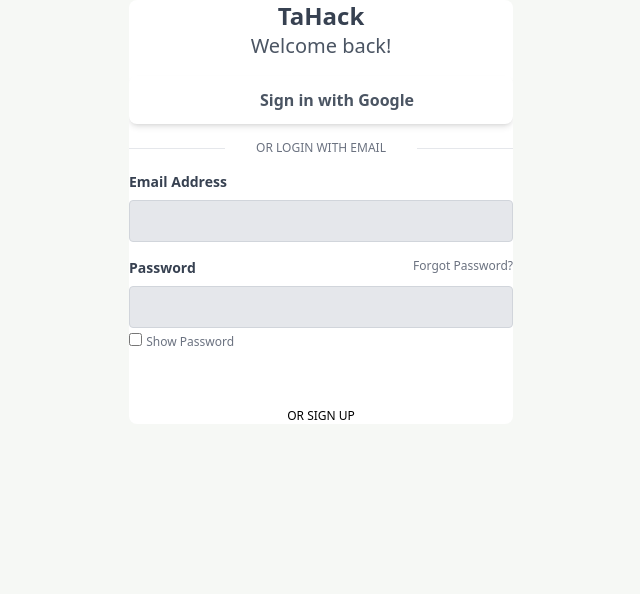
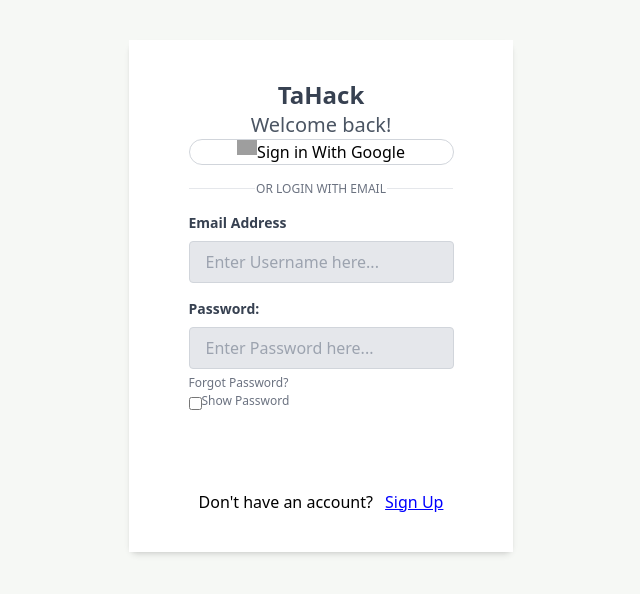
Before and after one commit to mjvdelacruz1/finalTaHack, a Django app: page /login/ in a window 1280 px wide. Shown: the part 48-642 px from the top of the page, without its empty margins (319-959 px from the left). Run offline with Django 4.2, Linux system fonts and the light colour scheme; style sheets or scripts are compiled from the project's sources; some libraries are stand-ins or nearby versions; grey boxes are pictures that could not be loaded.

Commit message:
fixed log in front and back end problems

```diff
--- a/users/templates/users/login.html
+++ b/users/templates/users/login.html
@@ -10,8 +10,8 @@
 
 <script>
   function togglePasswordVisibility() {
-      const passwordInput = document.getElementById('password'
-      passwordInput.type = passwordInput.type === 'password' ; 'text' : 'password'; }
+    const passwordInput = document.getElementById('password');
+    passwordInput.type = (passwordInput.type === 'password') ? 'text' : 'password';}
 
   document.addEventListener("DOMContentLoaded", function () {
     const dropdownToggle = document.getElementById("user-menu-button");
@@ -156,64 +156,145 @@
       </div> -->
     </header>
 
+
+    <div class="flex flex-wrap min-h-screen w-full content-center justify-center py-10">
+
+      <!-- Login component -->
+      <div class="flex shadow-md bg-green-800 rounded-lg my-8 mb-8">
+        <!-- Login form -->
+        <div class="flex flex-wrap content-center justify-center rounded-l-md bg-white" style="width: 24rem; height: 32rem;">
+          <div class="flex flex-col justify-center w-72 py-8">
+            <!-- Heading -->
+            <!-- <h1 class="text-xl font-semibold">Sign in to TaHack</h1> -->
+
+            <!-- <div class="lg:w-1/4 md:w-1/2 w-full px-4">
+
+              <span class="inline-flex sm:ml-auto sm:mt-0 mt-2 justify-center sm:justify-start">
+
+                <a class="text-gray-500">
+                  <svg fill="currentColor" stroke-linecap="round" stroke-linejoin="round" stroke-width="2" class="w-5 h-5" viewBox="0 0 24 24">
+                    <path d="M18 2h-3a5 5 0 00-5 5v3H7v4h3v8h4v-8h3l1-4h-4V7a1 1 0 011-1h3z"></path>
+                  </svg>
+                </a>
+
+                <a class="ml-3 text-gray-500">
+                  <svg fill="currentColor" stroke-linecap="round" stroke-linejoin="round" stroke-width="2" class="w-5 h-5" viewBox="0 0 24 24">
+                    <path d="M23 3a10.9 10.9 0 01-3.14 1.53 4.48 4.48 0 00-7.86 3v1A10.66 10.66 0 013 4s-4 9 5 13a11.64 11.64 0 01-7 2c9 5 20 0 20-11.5a4.5 4.5 0 00-.08-.83A7.72 7.72 0 0023 3z"></path>
+                  </svg>
+                </a>
+
+                <a class="ml-3 text-gray-500">
+                  <svg fill="none" stroke="currentColor" stroke-linecap="round" stroke-linejoin="round" stroke-width="2" class="w-5 h-5" viewBox="0 0 24 24">
+                    <rect width="20" height="20" x="2" y="2" rx="5" ry="5"></rect>
+                    <path d="M16 11.37A4 4 0 1112.63 8 4 4 0 0116 11.37zm1.5-4.87h.01"></path>
+                  </svg>
+                </a>
+
+                <a class="ml-3 text-gray-500">
+                  <svg fill="currentColor" stroke="currentColor" stroke-linecap="round" stroke-linejoin="round" stroke-width="0" class="w-5 h-5" viewBox="0 0 24 24">
+                    <path stroke="none" d="M16 8a6 6 0 016 6v7h-4v-7a2 2 0 00-2-2 2 2 0 00-2 2v7h-4v-7a6 6 0 016-6zM2 9h4v12H2z"></path>
+                    <circle cx="4" cy="4" r="2" stroke="none"></circle>
+                  </svg>
+                </a>
+
+              </span>
+
+            </div> -->
+
+            <form method="post" action="{% url 'users:loginView' %}">
+              {% csrf_token %}
+              <!-- dito start -->
               <div class="py-16">
+
                 <div class="flex bg-white rounded-lg shadow-lg overflow-hidden mx-auto max-w-sm lg:max-w-xl">
 
                     <div class="w-full p-8 ">
                         <h2 class="text-2xl font-semibold text-gray-700 text-center">TaHack</h2>
                         <p class="text-xl text-gray-600 text-center">Welcome back!</p>
-          <a href="#" class="flex items-center justify-center mt-4 text-blue-50 rounded-lg shadow-md hover:bg-gray-100">
-              <div class="px-4 py-3">
-                  <svg class="h-6 w-6" viewBox="0 0 40 40">
-                      <path
-                          d="M36.3425 16.7358H35V16.6667H20V23.3333H29.4192C28.045 27.2142 24.3525 30 20 30C14.4775 30 10 25.5225 10 20C10 14.4775 14.4775 9.99999 20 9.99999C22.5492 9.99999 24.8683 10.9617 26.6342 12.5325L31.3483 7.81833C28.3717 5.04416 24.39 3.33333 20 3.33333C10.7958 3.33333 3.33335 10.7958 3.33335 20C3.33335 29.2042 10.7958 36.6667 20 36.6667C29.2042 36.6667 36.6667 29.2042 36.6667 20C36.6667 18.8825 36.5517 17.7917 36.3425 16.7358Z"
-                          fill="#FFC107" />
-                      <path
-                          d="M5.25497 12.2425L10.7308 16.2583C12.2125 12.59 15.8008 9.99999 20 9.99999C22.5491 9.99999 24.8683 10.9617 26.6341 12.5325L31.3483 7.81833C28.3716 5.04416 24.39 3.33333 20 3.33333C13.5983 3.33333 8.04663 6.94749 5.25497 12.2425Z"
-                          fill="#FF3D00" />
-                      <path
-                          d="M20 36.6667C24.305 36.6667 28.2167 35.0192 31.1742 32.34L26.0159 27.975C24.3425 29.2425 22.2625 30 20 30C15.665 30 11.9842 27.2359 10.5975 23.3784L5.16254 27.5659C7.92087 32.9634 13.5225 36.6667 20 36.6667Z"
-                          fill="#4CAF50" />
-                      <path
-                          d="M36.3425 16.7358H35V16.6667H20V23.3333H29.4192C28.7592 25.1975 27.56 26.805 26.0133 27.9758C26.0142 27.975 26.015 27.975 26.0158 27.9742L31.1742 32.3392C30.8092 32.6708 36.6667 28.3333 36.6667 20C36.6667 18.8825 36.5517 17.7917 36.3425 16.7358Z"
-                          fill="#1976D2" />
-                  </svg>
-              </div>
-              <h1 class="px-4 py-3 w-5/6 text-center text-gray-600 font-bold">Sign in with Google</h1>
-          </a>
+
+                        <button class="flex flex-wrap justify-center w-full border border-gray-300 hover:border-gray-500 px-2 py-1.5 rounded-full">
+                          <img class="w-5 mr-2" src="https://lh3.googleusercontent.com/COxitqgJr1sJnIDe8-jiKhxDx1FrYbtRHKJ9z_hELisAlapwE9LUPh6fcXIfb5vwpbMl4xl9H9TRFPc5NOO8Sb3VSgIBrfRYvW6cUA">
+                          {%load socialaccount %}
+                          <a href="{% provider_login_url 'google' %}?next=/">Sign in With Google </a>
+                      </button>
+
+
+
+
                         <div class="mt-4 flex items-center justify-between">
                             <span class="border-b w-1/5 lg:w-1/4"></span>
                             <a href="#" class="text-xs text-center text-gray-500 uppercase">or login with email</a>
                             <span class="border-b w-1/5 lg:w-1/4"></span>
                         </div>
+
+
+                        <!-- done email username -->
                         <div class="mt-4">
-              <label class="block text-gray-700 text-sm font-bold mb-2">Email Address</label>
-              <input class="bg-gray-200 text-gray-700 focus:outline-none focus:shadow-outline border border-gray-300 rounded py-2 px-4 block w-full appearance-none" type="email" />
+                            <label for="id_username" class="block text-gray-700 text-sm font-bold mb-2">Email Address</label>
+                            <input  placeholder="Enter Username here..." id="id_username" name="username" class="bg-gray-200 text-gray-700 focus:outline-none focus:shadow-outline border border-gray-300 rounded py-2 px-4 block w-full appearance-none" type="text" />
                         </div>
-                <div class="mt-4">
-  <div class="flex justify-between">
-      <label class="block text-gray-700 text-sm font-bold mb-2">Password</label>
-      <a href="#" class="text-xs text-gray-500">Forgot Password?</a>
+
+              <!-- done pword -->
+                    <div class="mt-4 mb-4">
+                  <label for="id_password" class="block text-gray-700 text-sm font-bold mb-2">Password:</label>
+
+                      <input type="password" id="id_password" name="password" placeholder="Enter Password here..." class="bg-gray-200 text-gray-700 focus:outline-none focus:shadow-outline border border-gray-300 rounded py-2 px-4 block w-full appearance-none">
+                      <a href="#" class="text-xs text-gray-500 text-center">Forgot Password?</a>
+
+                      <div class="pr-3 flex">
+                          <input type="checkbox" onclick="togglePasswordVisibility()" class="cursor-pointer mt-1">
+                          <label for="showPassword" class="text-gray-500 text-xs cursor-pointer">Show Password</label>
                       </div>
-  <div class="relative">
-      <input class="bg-gray-200 text-gray-700 focus:outline-none focus:shadow-outline border border-gray-300 rounded py-2 px-4 block w-full appearance-none" type="password" id="password" />
-      <input type="checkbox" onclick="togglePasswordVisibility()" class="cursor-pointer mt-1">
-      <label for="show_password" class="text-gray-500 text-xs cursor-pointer">Show Password</label>
+
+                      <script>
+                        function togglePasswordVisibility() {
+                            const passwordInput = document.getElementById('id_password');
+                            passwordInput.type = passwordInput.type === 'password' ? 'text' : 'password';
+                        }
+                      </script>
+
+
+
+
               </div>
+
+              <div class="mb-6">
+                <button class="w-full bg-slate-900 hover:bg-green-900 text-white px-4 py-2 rounded-md">Login</button>
               </div>
 
 
 
-          <div class="mt-8">
-              <button class="bg-green-600 text-white font-bold py-2 px-4 w-full rounded hover:bg-green-700">Login</button>
+
+                        <div class="text-center">
+                          Don't have an account?
+                          <a href="{% url 'users:signup' %}" class="ml-2" style="cursor: pointer; text-decoration: underline; color: blue;">Sign Up</a>
                         </div>
-          <div class="mt-4 flex items-center justify-between">
-              <span class="border-b w-1/5 md:w-1/4"></span>
-              <a href="{% url 'users:signup' %}" class="text-xs text-green-700 uppercase">or sign up</a>
-              <span class="border-b w-1/5 md:w-1/4"></span>
+
+
+
+
+
                     </div>
                 </div>
               </div>
+
+            </form>
+<!--
+            {% for message in messages %}
+                  <p id="messages">{{message}}</p>
+            {% endfor %}
+   -->
+            <!-- Footer -->
           </div>
+        </div>
+
+      </div>
+
+
+    </div>
+
+
+
+
   </body>
 </html>
```
Also changed, not shown: paths/migrations/0011_delete_bookmark.py (added). Lines whose indentation alone changed are shown as unchanged.
